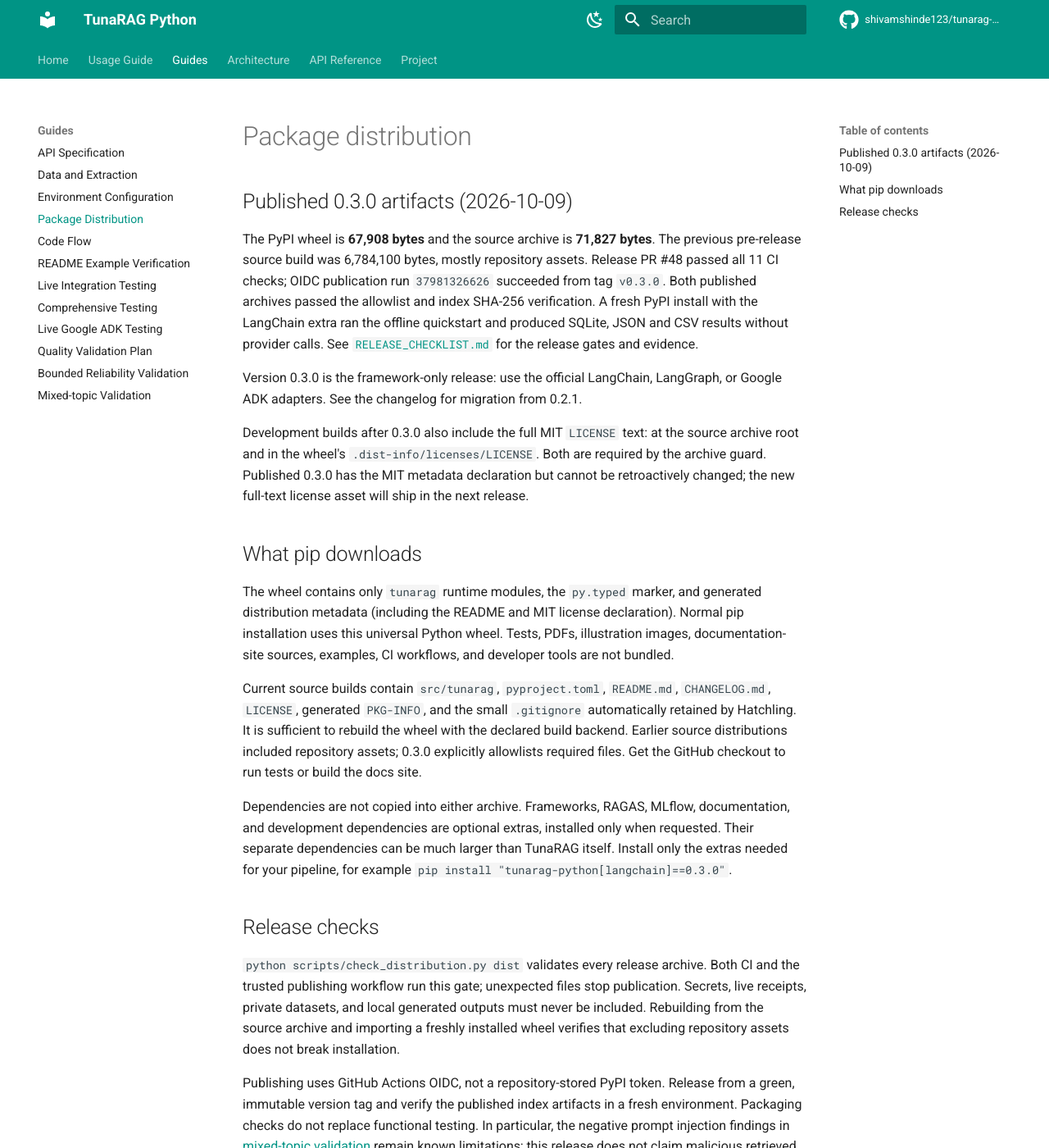
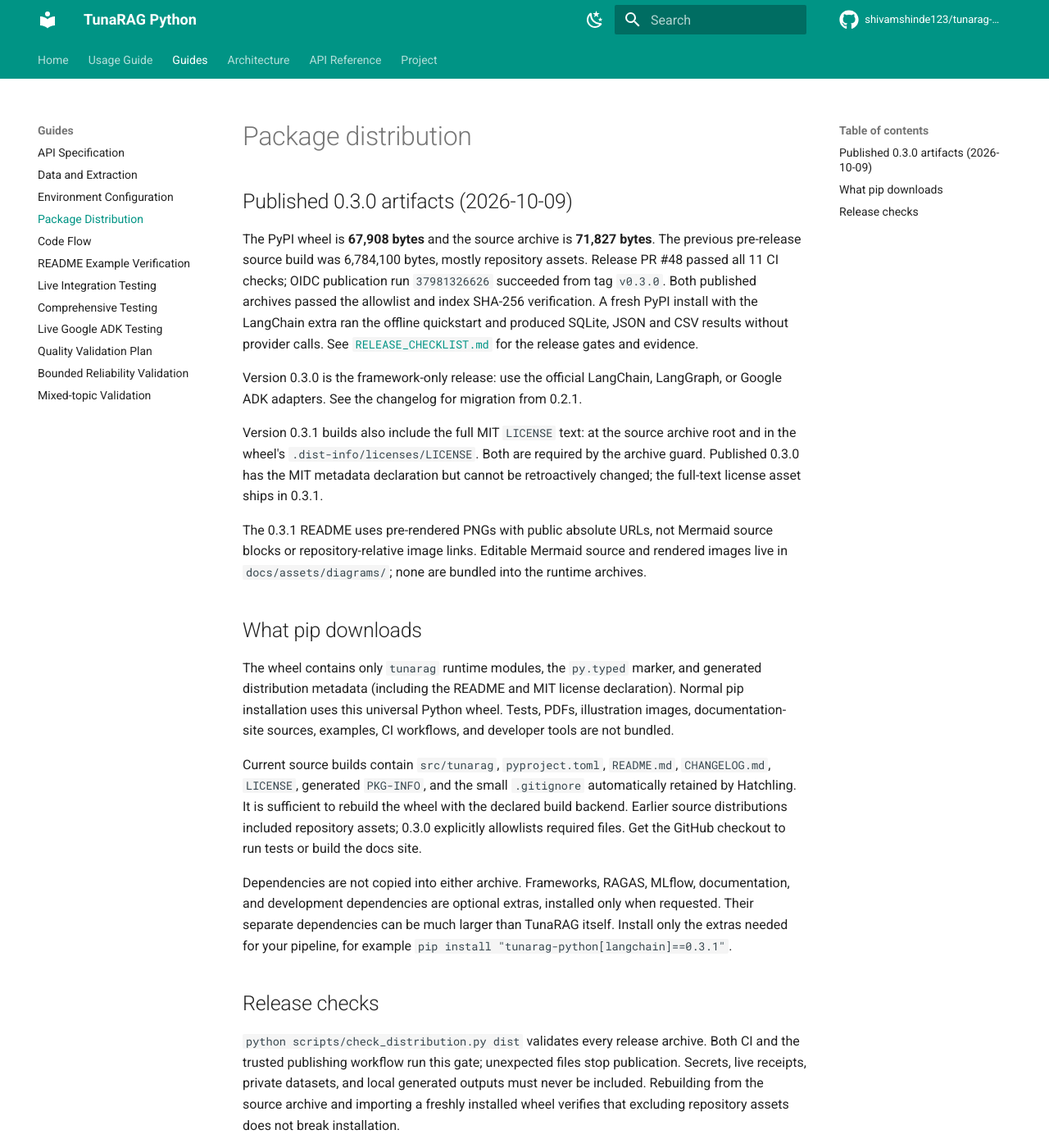
Before and after one commit to shivamshinde123/tunarag-python, an MkDocs documentation site: the page built from docs/package-distribution.md, in a window 1280 px wide and 1400 px high. Shown: the whole window at 82% size. Built offline with MkDocs 1.6.1 and Material for MkDocs 9.7.7, drawn with Linux system fonts in a browser that asks for light colours; comment, search, counter and statistics services are not loaded.

Commit message:
fix: render PyPI README diagrams for 0.3.1

```diff
--- a/docs/package-distribution.md
+++ b/docs/package-distribution.md
@@ -14,10 +14,14 @@
 Version 0.3.0 is the framework-only release: use the official LangChain, LangGraph, or
 Google ADK adapters. See the changelog for migration from 0.2.1.
 
-Development builds after 0.3.0 also include the full MIT `LICENSE` text: at the source
+Version 0.3.1 builds also include the full MIT `LICENSE` text: at the source
 archive root and in the wheel's `.dist-info/licenses/LICENSE`. Both are required by
 the archive guard. Published 0.3.0 has the MIT metadata declaration but cannot be
-retroactively changed; the new full-text license asset will ship in the next release.
+retroactively changed; the full-text license asset ships in 0.3.1.
+
+The 0.3.1 README uses pre-rendered PNGs with public absolute URLs, not Mermaid source
+blocks or repository-relative image links. Editable Mermaid source and rendered images
+live in `docs/assets/diagrams/`; none are bundled into the runtime archives.
 
 ## What pip downloads
 
@@ -35,7 +39,7 @@
 Dependencies are not copied into either archive. Frameworks, RAGAS, MLflow, documentation,
 and development dependencies are optional extras, installed only when requested. Their
 separate dependencies can be much larger than TunaRAG itself. Install only the extras
-needed for your pipeline, for example `pip install "tunarag-python[langchain]==0.3.0"`.
+needed for your pipeline, for example `pip install "tunarag-python[langchain]==0.3.1"`.
 
 ## Release checks
 
--- a/mkdocs.yml
+++ b/mkdocs.yml
@@ -122,6 +122,7 @@
       - Coding Conventions: coding-conventions.md
       - Decision Log: decision.md
       - Illustration Audit: illustration-audit.md
+      - Diagram Sources: assets/diagrams/README.md
       - UI and UX: ui-ux-wireframes.md
 
 exclude_docs: |
--- a/pyproject.toml
+++ b/pyproject.toml
@@ -4,7 +4,7 @@
 
 [project]
 name = "tunarag-python"
-version = "0.3.0"
+version = "0.3.1"
 description = "Tune LangChain, LangGraph, and Google ADK RAG pipelines"
 readme = "README.md"
 requires-python = ">=3.10"
@@ -29,6 +29,7 @@
 ]
 
 [project.urls]
+Documentation = "https://shivamshinde123.github.io/tunarag-python/"
 Repository = "https://github.com/shivamshinde123/tunarag-python"
 Issues = "https://github.com/shivamshinde123/tunarag-python/issues"
 Changelog = "https://github.com/shivamshinde123/tunarag-python/blob/main/CHANGELOG.md"
--- a/src/tunarag/__init__.py
+++ b/src/tunarag/__init__.py
@@ -165,4 +165,4 @@
     "__version__",
 ]
 
-__version__ = "0.3.0"
+__version__ = "0.3.1"
```
Also changed, not shown: CHANGELOG.md (+4 -1 lines), README.md (+17 -41 lines), RELEASE_CHECKLIST.md (+9 -1 lines), docs/assets/diagrams/README.md (added, +15 -0 lines), docs/decision.md (+9 -0 lines), docs/assets/diagrams/optimization-loop.png (added), docs/assets/diagrams/post-commit-callbacks.png (added), 5 other files.
